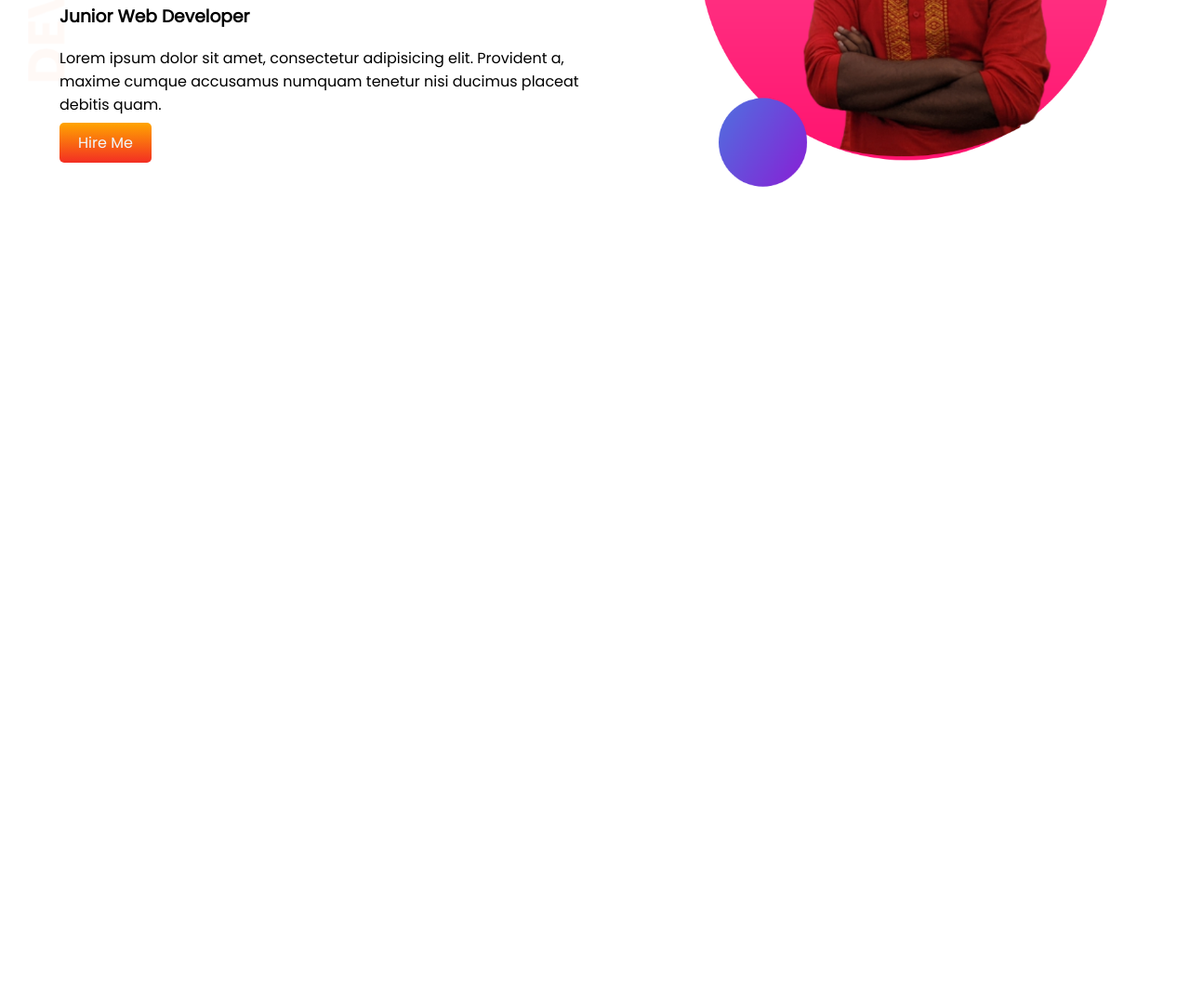
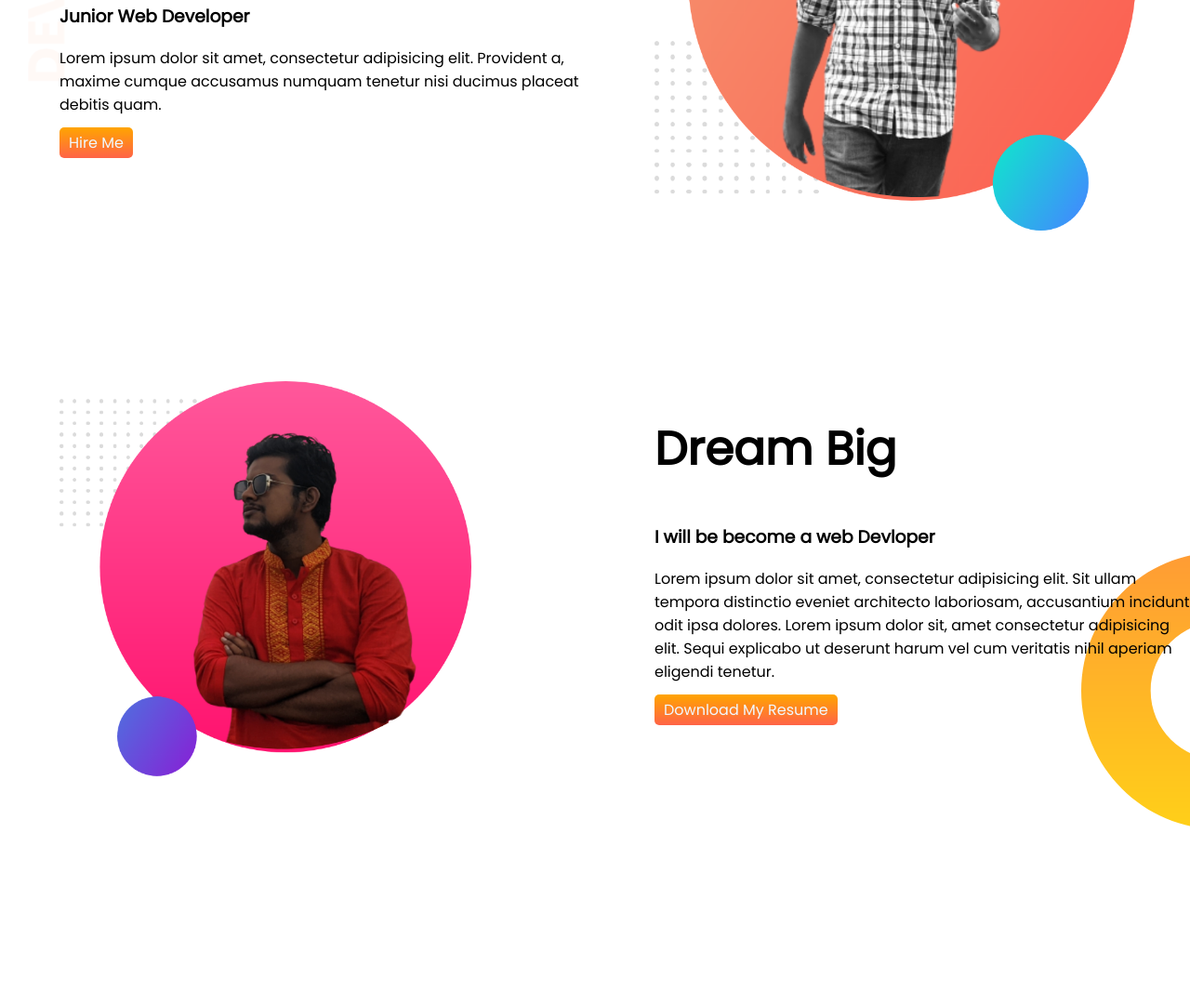
Before and after one commit to annysen/developer-portfolio, a plain HTML site: page index.html in a window 1280 px wide. Shown: the part 272-1353 px from the top of the page at 93% size. Before the commit the page ends 800 px from the top, so only its background shows below. Drawn offline with Linux system fonts and the light colour scheme.

Commit message:
secound half added

```diff
--- a/index.html
+++ b/index.html
@@ -32,7 +32,30 @@
         >
       </div>
       <div class="half-width">
-        <img src="images/anny2.png" alt="anny sen" />
+        <img src="images/anny-up.png" alt="anny sen" />
+      </div>
+    </section>
+
+    <section class="dream-big">
+      <div class="half-width">
+        <img src="images/anny2.png" alt="" />
+      </div>
+      <div class="half-width">
+        <h1>Dream Big</h1>
+        <h3>I will be become a web Devloper</h3>
+        <p>
+          Lorem ipsum dolor sit amet, consectetur adipisicing elit. Sit ullam
+          tempora distinctio eveniet architecto laboriosam, accusantium incidunt
+          odit ipsa dolores. Lorem ipsum dolor sit, amet consectetur adipisicing
+          elit. Sequi explicabo ut deserunt harum vel cum veritatis nihil
+          aperiam eligendi tenetur.
+        </p>
+        <a
+          class="link-button"
+          target="_blank"
+          href="https://www.linkedin.com/in/annysen/"
+          >Download My Resume</a
+        >
       </div>
     </section>
   </body>
--- a/style.css
+++ b/style.css
@@ -14,14 +14,16 @@ section{
 .half-width{
     width:50%;
     padding-left: 5%;
+    padding-bottom: 150px;
 }
 .half-width img{
-    width:100%;
+    width:90%;
+    padding-top: 5px;
 }
 .link-button{
     text-decoration: none;
-    padding: 10px 20px;
-    background-image: linear-gradient(orange, rgb(243, 46, 35));
+    padding: 5px 10px;
+    background-image: linear-gradient(orange, tomato);
     color: aliceblue;
     border-radius: 5px;
 }
@@ -29,3 +31,8 @@ section{
     background-image: url(images/top-banner.png);
     background-repeat: no-repeat;
 }
+.dream-big{
+    background-image: url(/images/dream-bg.png);
+    background-repeat: no-repeat;
+    background-position: right;
+}
```
